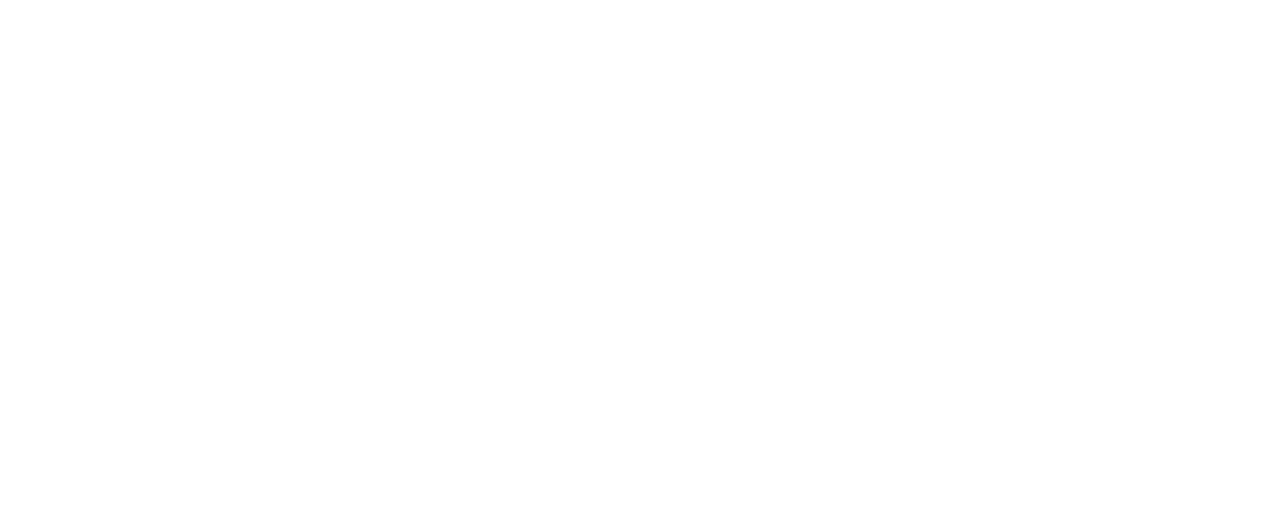
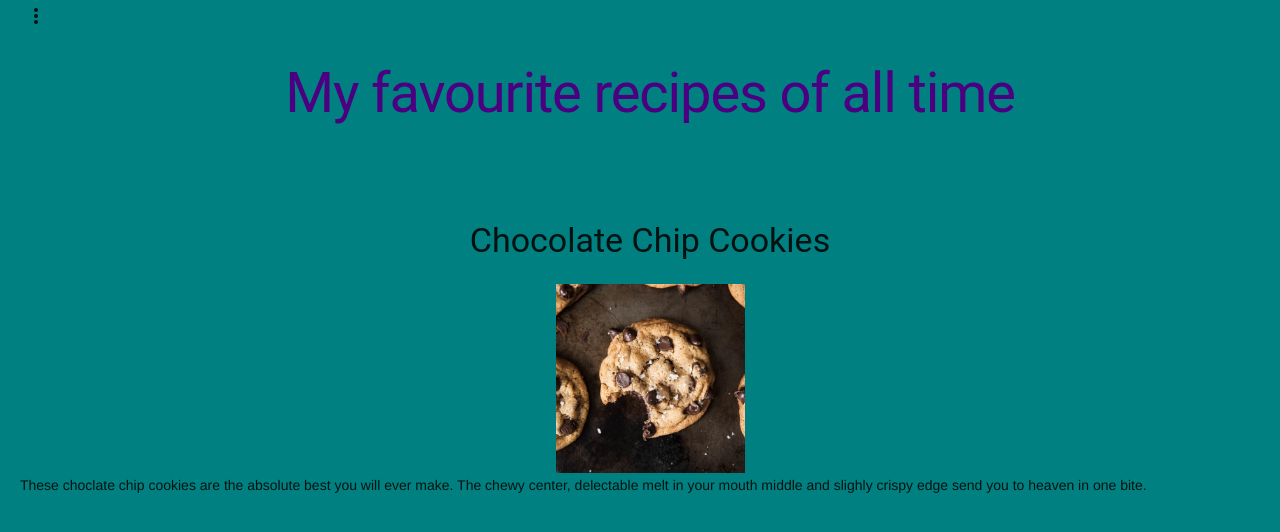
Before and after one commit to ICS20-Programming-Graeme-Barbe/Assign-01-HTML-CSS-JS, a plain HTML site: page index.html in a window 1280 px wide. Drawn offline with nearby package versions, Linux system fonts and the light colour scheme.

Commit message:
index.html

```diff
--- /dev/null
+++ b/css/style.css
@@ -0,0 +1,15 @@
+/* Created by: Graeme
+ * Created on: Mar 7 2022
+ * This CSS file defines the style for index.html
+*/
+
+body {
+	background-color: #008080;
+}
+
+h1 {
+	color: indigo;
+}
+.Cookies {
+	max-width: 15%
+}
--- a/index.html
+++ b/index.html
@@ -10,13 +10,15 @@
 		<meta name="viewport" content="width=device-width, intial-scale-1.0">
 		<!-- Google's MDL -->
 		<link rel="stylesheet" href="https://fonts.googleapis.com/icon?family=Material+Icons">
-		<link rel="stylesheet" href="https://code.getmdl.io/1.3.0/material.purple-light_green.min.css" />
+		<link rel="stylesheet" href="https://code.getmdl.io/1.3.0/material.teal-indigo.min.css" />
 		<script defer src="https://code.getmdl.io/1.3.0/material.min.js"></script>
 		<!-- Favicon -->
 		<link rel="apple-touch-icon" sizes="180x180" href="./fav_index/apple-touch-icon.png">
 		<link rel="icon" type="image/png" sizes="32x32" href="./fav_index/favicon-32x32.png">
 		<link rel="icon" type="image/png" sizes="16x16" href="./fav_index/favicon-16x16.png">
 		<link rel="manifest" href="./fav_index/site.webmanifest">
+		<!-- Css link-->
+		<link rel="stylesheet" href="./css/style.css">
 		<title>My first web page with JS</title>
 	</head>
  	<body>
@@ -26,3 +28,24 @@
 
 			<!-- Container for webpage content -->
 			<main class = "mdl-layout__content" style = "padding-left:20px">
+
+				<!-- Left aligned menu below button -->
+				<button id="demo-menu-lower-left"
+				        class="mdl-button mdl-js-button mdl-button--icon">
+				  <i class="material-icons">more_vert</i>
+				</button>
+				<ul class="mdl-menu mdl-menu--bottom-left mdl-js-menu mdl-js-ripple-effect"
+				    for="demo-menu-lower-left">
+				  <li class="mdl-menu__item">Link</li>
+				  <li class="mdl-menu__item mdl-menu__item--full-bleed-divider">Link</li>
+				</ul>
+
+				<!-- Header -->
+				<center><h1>My favourite recipes of all time</h1></center>
+
+				<!-- Recepies -->
+				<br></br>
+				<center><h3>Chocolate Chip Cookies</h3></center>
+				<center><img src="./images/Cookie3.webp" class="Cookies"></center>
+				<left><p>These choclate chip cookies are the absolute best you will ever make.
+					The chewy center, delectable melt in your mouth middle and slighly crispy edge send you to heaven in one bite.  </p></left>
```
Also changed, not shown: fav_index/android-chrome-192x192.png (added), fav_index/android-chrome-512x512.png (added), fav_index/apple-touch-icon.png (added), fav_index/favicon-32x32.png (added), fav_index/favicon.ico (added), fav_index/site.webmanifest (added), images/Cookie3.webp (added).
